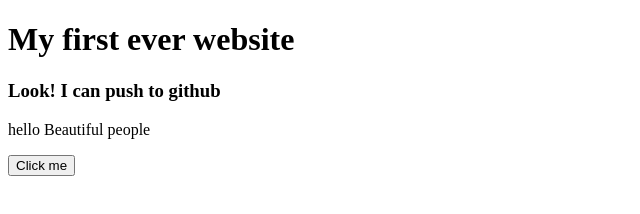
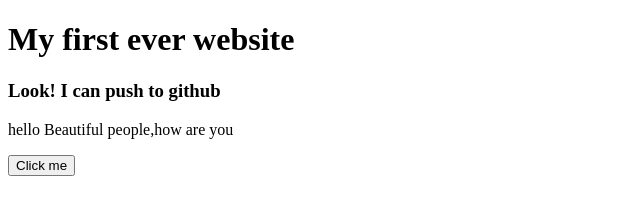
Before and after one commit to ShahriarC-Hero/my-first-website, a plain HTML site: page indexx.html in a window 1280 px wide. Shown: the full height of the page, 0-640 px from the left. Drawn offline with Linux system fonts and the light colour scheme.

Commit message:
textt update

```diff
--- a/indexx.html
+++ b/indexx.html
@@ -9,7 +9,7 @@
 <body>
     <h1>My first ever website</h1>
     <h3>Look! I can push to github</h3>
-    <p>hello Beautiful people</p>
+    <p>hello Beautiful people,how are you</p>
     <button>Click me</button>
 </body>
 </html>
```
